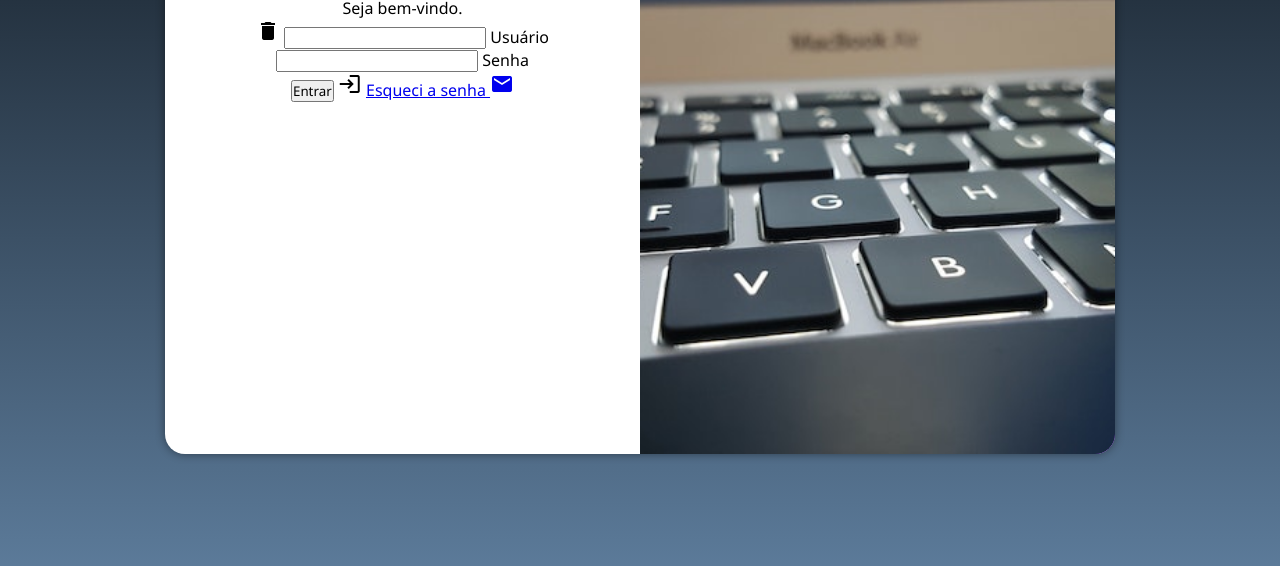
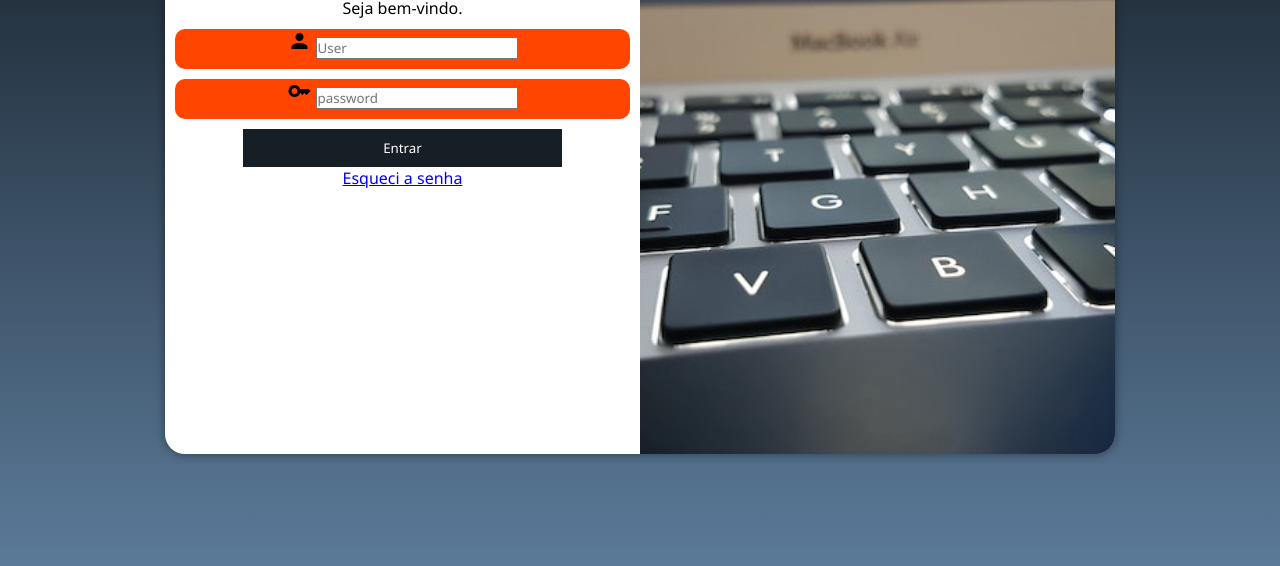
Before and after one commit to jcp10/projeto-login, a plain HTML site: page index.html in a window 1280 px wide. Shown: the part 196-762 px from the top of the page. Drawn offline with Linux system fonts and the light colour scheme.

Commit message:
atualizar form

```diff
--- a/estilos/media-query.css
+++ b/estilos/media-query.css
@@ -25,6 +25,11 @@ Grandes telas:acima de 1200px
         float: right;
         width: 70%;
        }
+       form input[type=submit]{
+        width: 70%;
+        margin: auto;
+        margin-top: 10px;
+    }
 }
 
 @media screen and (min-width:992px){
@@ -44,4 +49,9 @@ Grandes telas:acima de 1200px
         float: left;
         width: 50%;
     }
+    form input[type=submit]{
+        width: 70%;
+        margin: auto;
+        margin-top: 10px;
+    }
 }
--- a/estilos/style.css
+++ b/estilos/style.css
@@ -45,3 +45,26 @@ section#login >div#foto{
     padding: 10px;
     text-align: center;
 }
+
+form .campo{
+    background-color: orangered;
+  height: 40px;
+  border-radius: 10px;
+  margin: 10px 0px;
+}
+
+form  input[type=submit]{
+    display: block;
+    background-color: #161e26;
+    color: white;
+    padding: 10px;
+    width: 100%;
+    margin-top: 20px;
+    border: none;
+}
+
+form input[type=submit]:hover{
+    background-color: #2C3C4C;
+    cursor: pointer;
+
+}
--- a/index.html
+++ b/index.html
@@ -23,22 +23,18 @@
                 <form action="login.ph" method="post" autocomplete="on">
 
                     <div class="campo">
-                        <i class="material-icons">delete</i>
+                        <i class="material-icons">person</i>
+                        <input type="text" name="txtUser" id="iUser" autocomplete="username" required maxlength="30" placeholder="User">
 
-                        <input type="text" name="txtUser" id="iUser" autocomplete="username" required maxlength="30">
-                        <label for="iUser">Usuário</label>
                     </div>
                     <div class="campo">
+                        <i class="material-icons">key</i>
+                        <input type="password" name="txtpswd" id="iPassword" autocomplete="current-password" required minlength="8" placeholder="password">
 
-                        <input type="password" name="txtpswd" id="iPassword" autocomplete="current-password" required minlength="8">
-                        <label for="iPassword">Senha</label>
                     </div>
                     <div>
-                        <input type="submit" value="Entrar"> <i class="material-icons">login</i>
-                        <a href="esqueciSenha.html">Esqueci a senha <div class="material-icons">mail</div>
-
-                        </a>
-
+                        <input type="submit" value="Entrar" >
+                        <a href="esqueciSenha.html" class="botao">Esqueci a senha </a>
                     </div>
 
                 </form>
```
